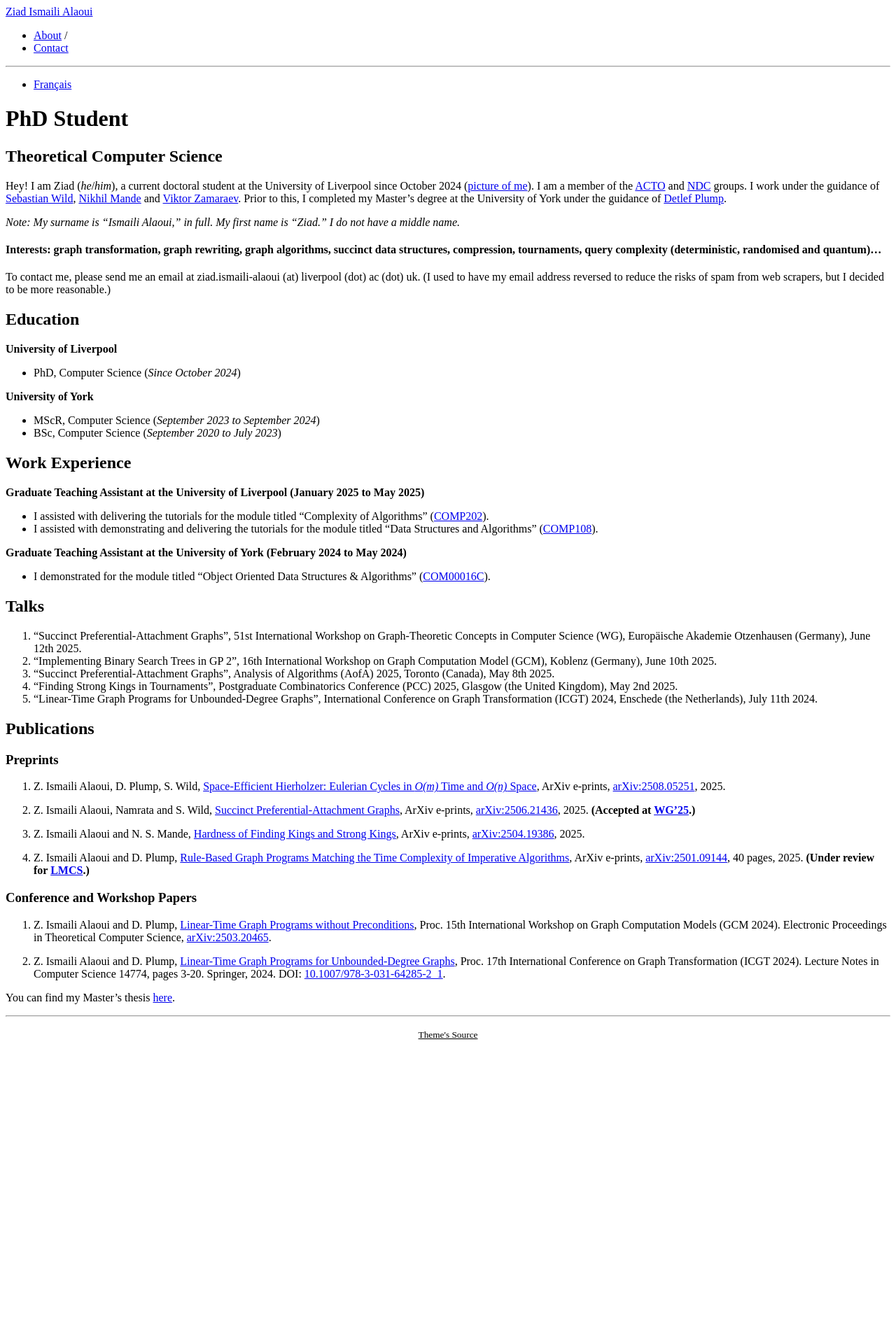
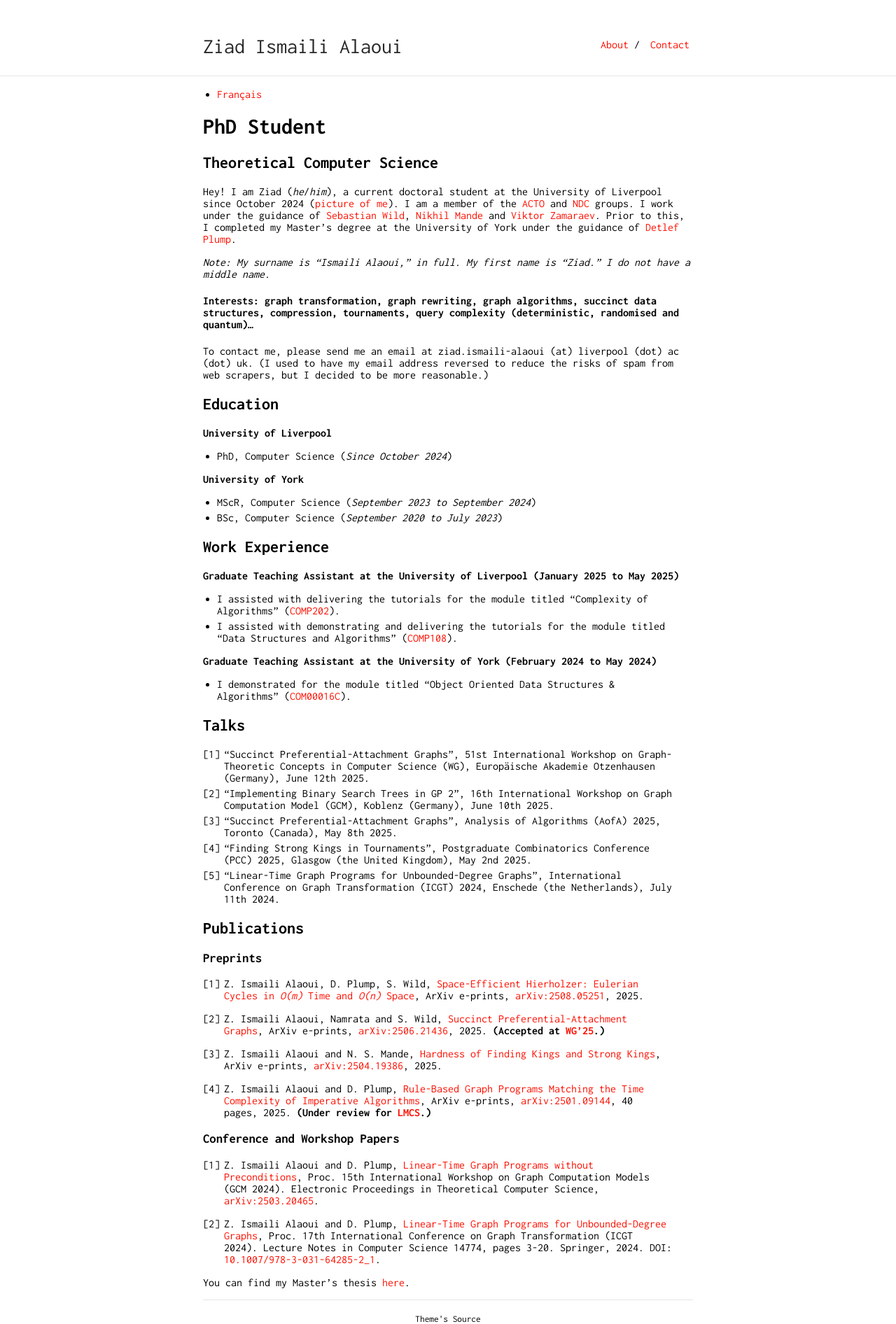
Before and after one commit to ismaili-ziad/me, a Jekyll site: the page built from index.md, in a window 1280 px wide. Shown: the whole page at 70% size. Built offline with Jekyll 4.4.1, drawn with Linux system fonts in a browser that asks for light colours; our own code applies the rules of GitHub Pages for plain Markdown files; before the commit the page ends 1497 px from its top, so only the background shows below that.

Commit message:
Update default.html

```diff
--- a/_layouts/default.html
+++ b/_layouts/default.html
@@ -23,7 +23,7 @@
     <meta name="description" content="{{ desc }}">
     <link href='https://fonts.googleapis.com/css?family=Inconsolata:400,700' rel='stylesheet' type='text/css'>
     <link rel="alternate" type="application/rss+xml" title="{{ site.title }} RSS" href="/feed.xml" />
-    <link rel="stylesheet" href="/css/main.scss">
+    <link rel="stylesheet" href="/css/main.css">
     {% if site.favicon %}
         <link rel="icon" type="image/ico" href="{{ site.favicon_location }}">
         <link rel="shortcut-icon" type="image/ico" href="{{ site.favicon_location }}">
```
